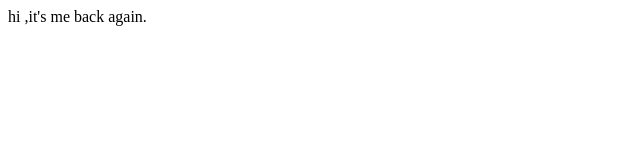
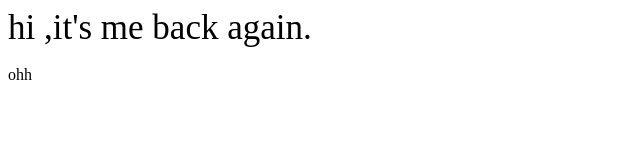
Before and after one commit to ashik-hstu/First-protio, a plain HTML site: page index.html in a window 1280 px wide. Shown: the whole page, without its empty margins (0-640 px from the left). Drawn offline with Linux system fonts and the light colour scheme.

Commit message:
css file attach

```diff
--- /dev/null
+++ b/css/styles.css
@@ -0,0 +1,26 @@
+/* : followed by root */
+:root {
+  /* front size */
+  --fs-base: 16px;
+  --fs-lg: 18px;
+  --fs-xl: 20px;
+  --fs-xxl: 25px;
+  --fs-xxxl: 35px;
+  /* front weight */
+  --fw-regular: 400;
+  --fw-semi-bold: 600;
+  --fw-bold: 800;
+  /* bg-color */
+  --bg-primary: #fff8f3;
+  --bg-secondary: #fd6e0a;
+  /* text-color */
+  --text-color-primary: #757575;
+  --text-color-secondary:#474747;
+  --text-color-neutral:#181818;
+
+  --color-neutral:#ffffff;
+
+}
+.start {
+  font-size: var(--fs-xxxl);
+}
--- a/index.html
+++ b/index.html
@@ -6,9 +6,12 @@
     <meta http-equiv="X-UA-Compatible" content="IE=edge">
     <meta name="viewport" content="width=device-width, initial-scale=1.0">
     <title>Document</title>
+    <link rel="stylesheet" href="./css/styles.css">
 </head>
 <body>
-    hi ,it's me back again.
-
+    <div class="start">
+        hi ,it's me back again.
+    </div>
+ <br> ohh
 </body>
 </html>
```
Also changed, not shown: styls.css (deleted).
